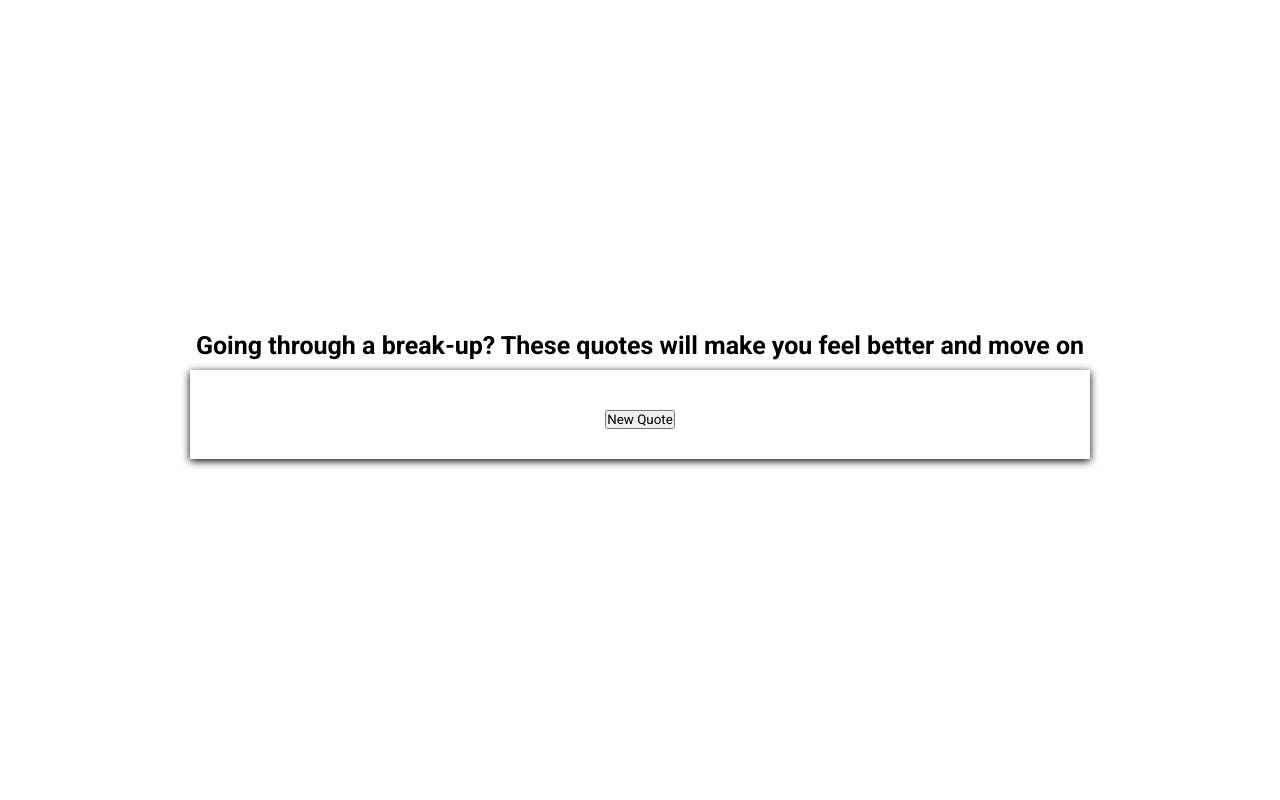
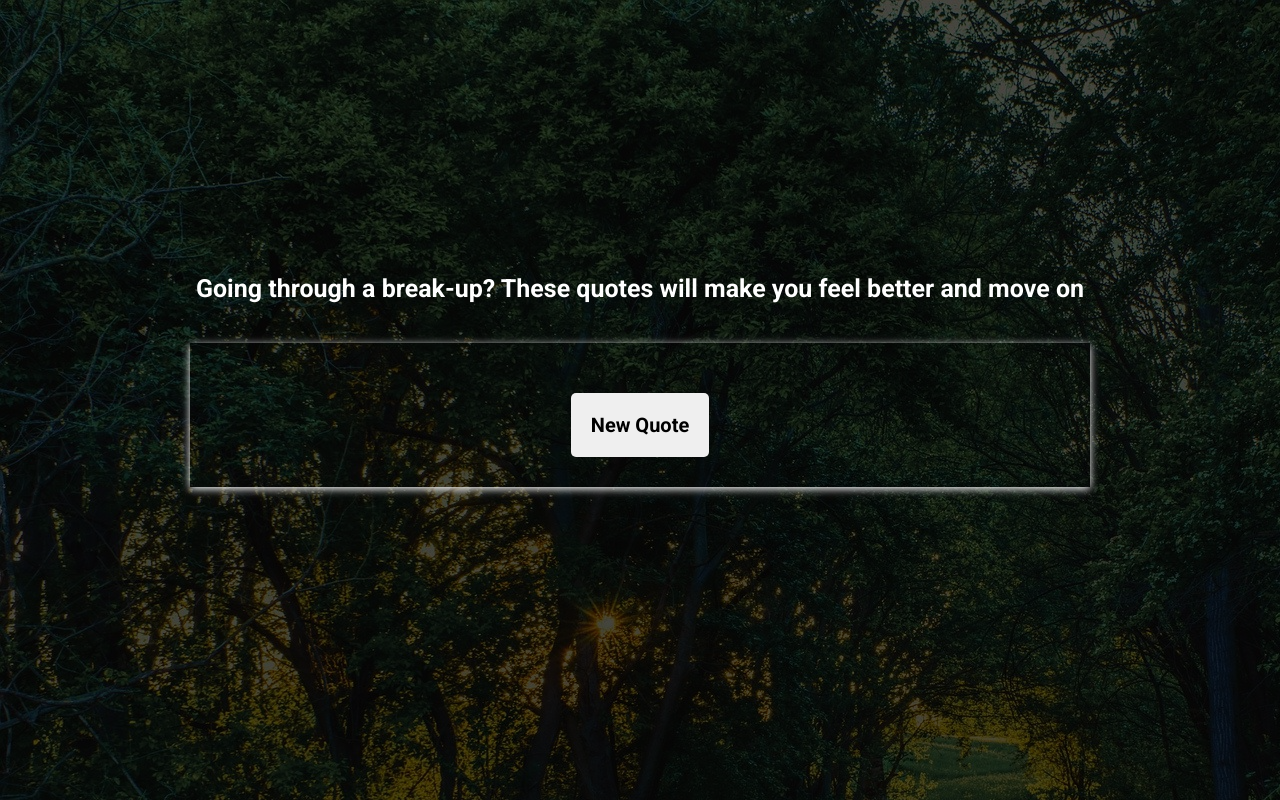
Before and after one commit to ykhatskevich/break-up-quote-generator, a plain HTML site: page index.html in a window 1280 px wide. Drawn offline with Linux system fonts and the light colour scheme.

Commit message:
Styled button. Added backgroud image. Need to work on quotes transition.

```diff
--- a/style.css
+++ b/style.css
@@ -13,6 +13,12 @@
 }
 
 body {
+	background:
+        /* top, transparent black, faked with gradient */ linear-gradient(
+			rgba(0, 0, 0, 0.7),
+			rgba(0, 0, 0, 0.7)
+		),
+		/* bottom, image */ url(background-img.jpg);
 	display: flex;
 	flex-direction: column;
 	align-items: center;
@@ -26,17 +32,36 @@ body {
 	justify-content: center;
 	align-items: center;
 	padding: 30px;
-	box-shadow: 0 2px 8px #000;
+	box-shadow: 0 2px 8px #fff;
+	color: white;
 	width: 900px;
-	margin: 10px;
+	margin: 40px;
+	/* transition: 0.3s; */
 }
 
 .title {
 	display: block;
 	font-size: 25px;
+	color: #fff;
 }
 
 #quoteDisplay {
 	margin-top: 10px;
 	font-size: 30px;
 }
+
+button {
+	cursor: pointer;
+	font-weight: bold;
+	border: none;
+	padding: 20px;
+	margin-top: 10px;
+	font-size: 20px;
+	border-radius: 5px;
+	transition: 0.6s;
+}
+
+button:hover {
+	background-color: #000;
+	color: white;
+}
```
Also changed, not shown: background-img.jpg (added).
